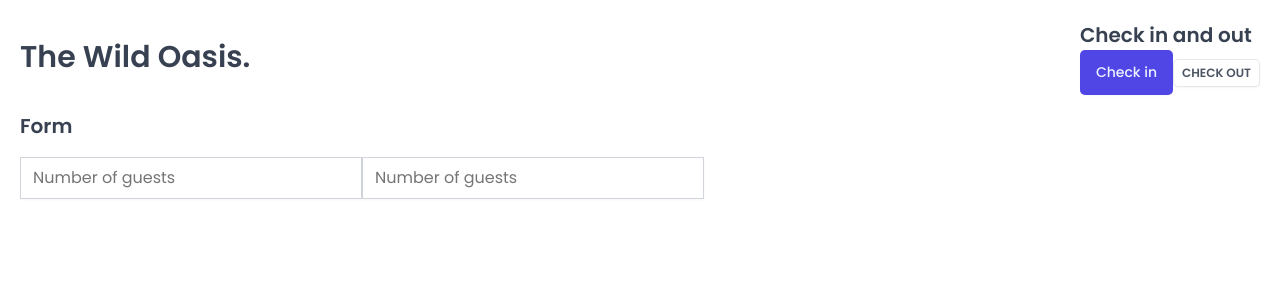
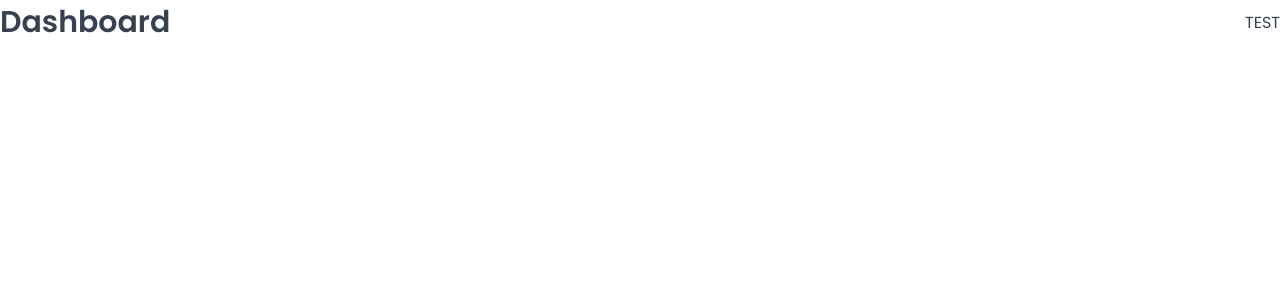
Before and after one commit to MahmoudAidia/wild-oasis-react-app, a React (Vite) app: page /dashboard in a window 1280 px wide. Shown: the top 300 px of the page. Built offline with nearby package versions, Linux system fonts and the light colour scheme; a web font is replaced by a local one.

Commit message:
Installed react-router-dom@6 and also implemented the application's routes

```diff
--- a/package.json
+++ b/package.json
@@ -12,6 +12,7 @@
   "dependencies": {
     "react": "^18.2.0",
     "react-dom": "^18.2.0",
+    "react-router-dom": "^6.22.0",
     "styled-components": "^6.1.8"
   },
   "devDependencies": {
--- a/src/App.jsx
+++ b/src/App.jsx
@@ -1,44 +1,34 @@
-import styled from "styled-components";
+import { BrowserRouter, Routes, Route, Navigate } from "react-router-dom";
+
+import { Fragment } from "react";
+import Dashboard from "./pages/Dashboard";
+import Bookings from "./pages/Bookings";
+import Cabins from "./pages/Cabins";
+import Users from "./pages/Users";
+import Settings from "./pages/Settings";
+import Account from "./pages/Account";
+import Login from "./pages/Login";
+import PageNotFound from "./pages/PageNotFound";
 import GlobalStyles from "./styles/GlobalStyles";
-import Button from "./ui/Button";
-import Input from "./ui/Input";
-import Heading from "./ui/Heading";
-import Row from "./ui/Row";
-const StyledApp = styled.div`
-  padding: 20px;
-`;
 
 function App() {
   return (
-    <div>
+    <>
       <GlobalStyles />
-      <StyledApp>
-        <Row>
-          <Row type="horizontal">
-            <Heading as="h1">The Wild Oasis.</Heading>
-            <div>
-              <Heading as="h2">Check in and out</Heading>
-              <Button onClick={() => alert("Check in!")}>Check in</Button>
-              <Button
-                variation="secondary"
-                size="small"
-                onClick={() => alert("Check out!")}
-              >
-                Check out
-              </Button>
-            </div>
-          </Row>
-
-          <Row>
-            <Heading as="h3">Form</Heading>
-            <form>
-              <Input type="number" placeholder="Number of guests" />
-              <Input type="number" placeholder="Number of guests" />
-            </form>
-          </Row>
-        </Row>
-      </StyledApp>
-    </div>
+      <BrowserRouter>
+        <Routes>
+          <Route index element={<Navigate replace to="dashboard" />} />
+          <Route path="dashboard" element={<Dashboard />} />
+          <Route path="bookings" element={<Bookings />} />
+          <Route path="cabins" element={<Cabins />} />
+          <Route path="users" element={<Users />} />
+          <Route path="settings" element={<Settings />} />
+          <Route path="account" element={<Account />} />
+          <Route path="Login" element={<Login />} />
+          <Route path="*" element={<PageNotFound />} />
+        </Routes>
+      </BrowserRouter>
+    </>
   );
 }
 
```
Also changed, not shown: 1 other file (tests, documents, lock files or other folders).
